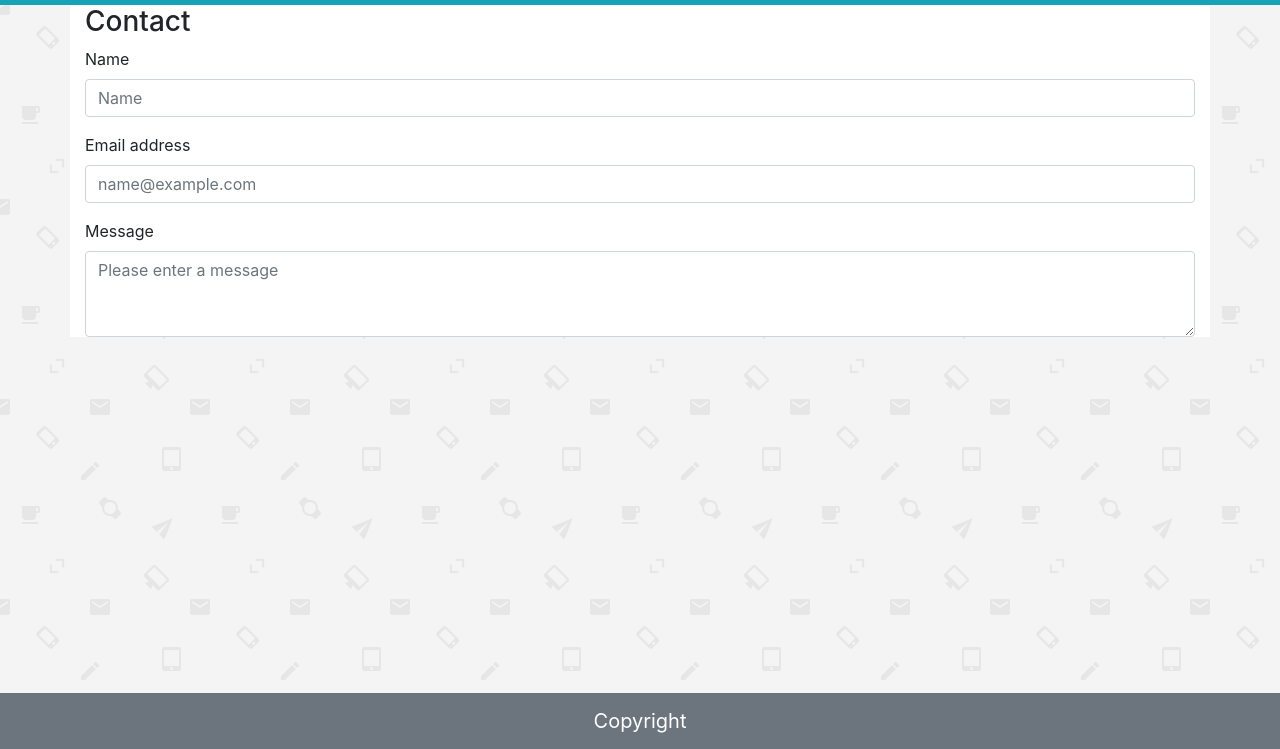
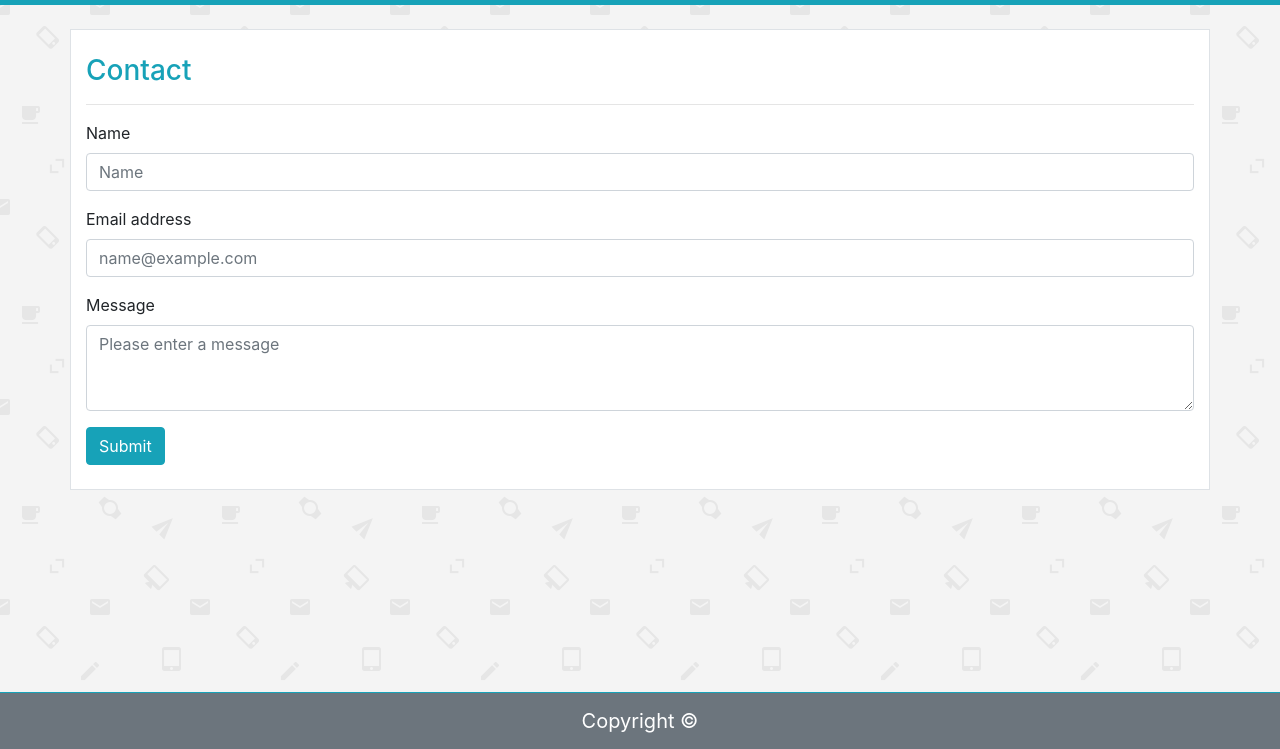
Before and after one commit to stephtomyluo/bootstrap-portfolio, a plain HTML site: page contact.html in a window 1280 px wide. Shown: the part 51-800 px from the top of the page. Drawn offline with nearby package versions, Linux system fonts and the light colour scheme.

Commit message:
mimicked contact form

```diff
--- a/contact.html
+++ b/contact.html
@@ -8,6 +8,7 @@
     <link rel="stylesheet" href="https://stackpath.bootstrapcdn.com/bootstrap/4.3.1/css/bootstrap.min.css" integrity="sha384-ggOyR0iXCbMQv3Xipma34MD+dH/1fQ784/j6cY/iJTQUOhcWr7x9JvoRxT2MZw1T" crossorigin="anonymous">
     <title>Contact</title>
 </head>
+<!-- Background Image  -->
 <body style="background-image:url(./assets/images/email-pattern.png)">
 
 <!-- Nav Bar -->
@@ -31,17 +32,19 @@
         </div>
       </nav>
 
-    <div class="container bg-white">
 <!-- Border Box -->
+<div class="container bg-white border mt-4">
 
   <div class="row">
-            <section class="col-8">
+    <section class="col-12 text-info mt-4">
       <h3>
         Contact
+            <hr>
         </h3>
     </section>
   </div>
 
+<!-- Contact Form  -->
   <form>
     <div class="form-group">
       <label for="exampleFormControlInput1">Name</label>
@@ -51,18 +54,18 @@
       <label for="exampleFormControlInput2">Email address</label>
       <input type="email" class="form-control" id="exampleFormControlInput2" placeholder="name@example.com">
         </div>
-
     <div class="form-group">
       <label for="exampleFormControlTextarea1">Message</label>
       <textarea class="form-control" id="exampleFormControlTextarea1" rows="3" placeholder="Please enter a message"></textarea>
     </div>
   </form>
 
+    <button type="button" class="btn btn-info mb-4">Submit</button>
 
-                <nav class="navbar fixed-bottom navbar-dark bg-secondary text-white">
-                    <a class="navbar-brand mx-auto">Copyright</a>
-        </div>
 
+<!-- Footer  -->
+  <nav class="navbar fixed-bottom navbar-dark bg-secondary text-white border-top border-info">
+    <a class="navbar-brand mx-auto">Copyright &copy;</a>
       </div>
 
 <!-- Javascript -->
```
Also changed, not shown: index.html (+10 -6 lines), portfolio.html (+5 -3 lines). Lines whose indentation alone changed are shown as unchanged.
